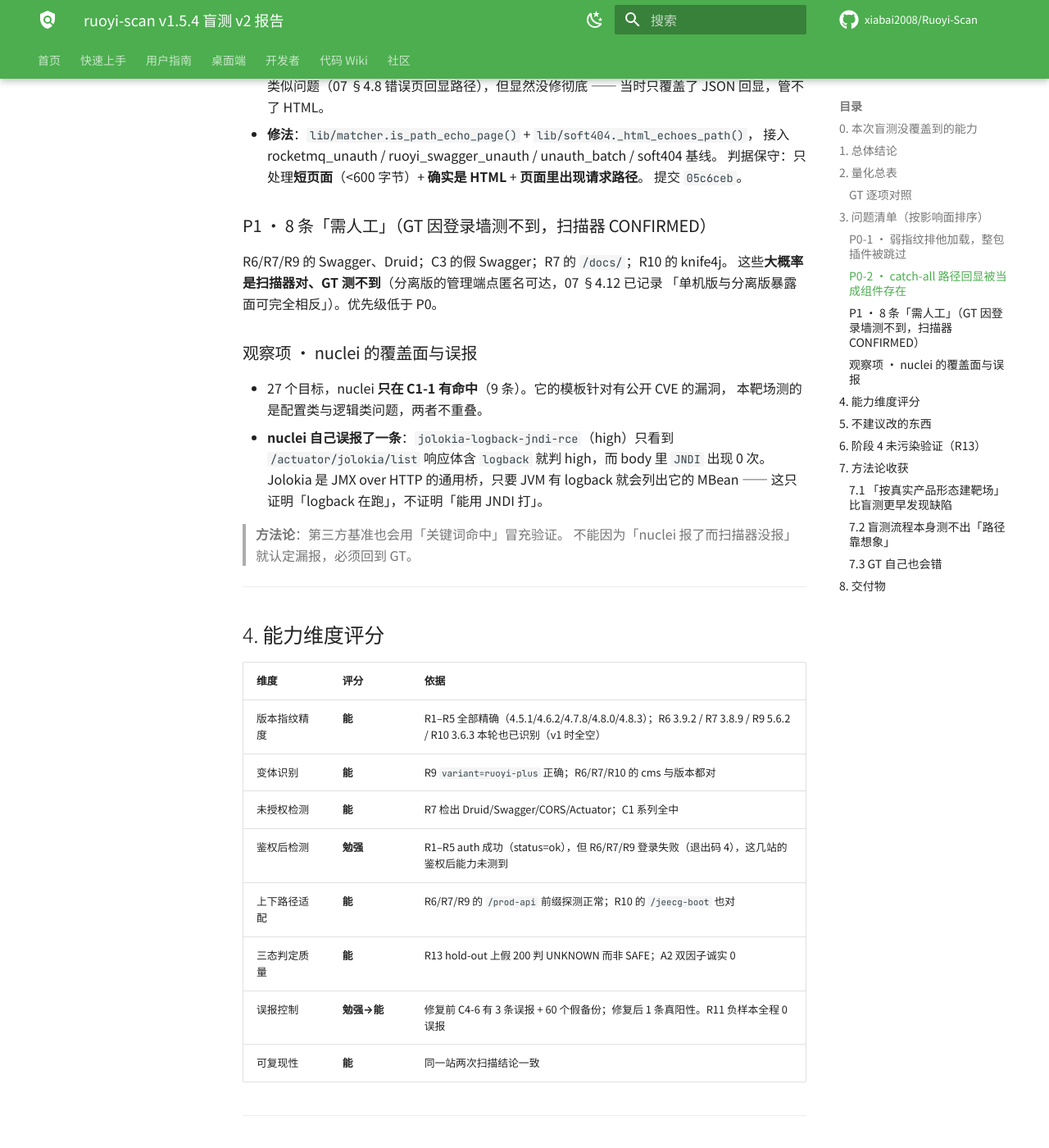
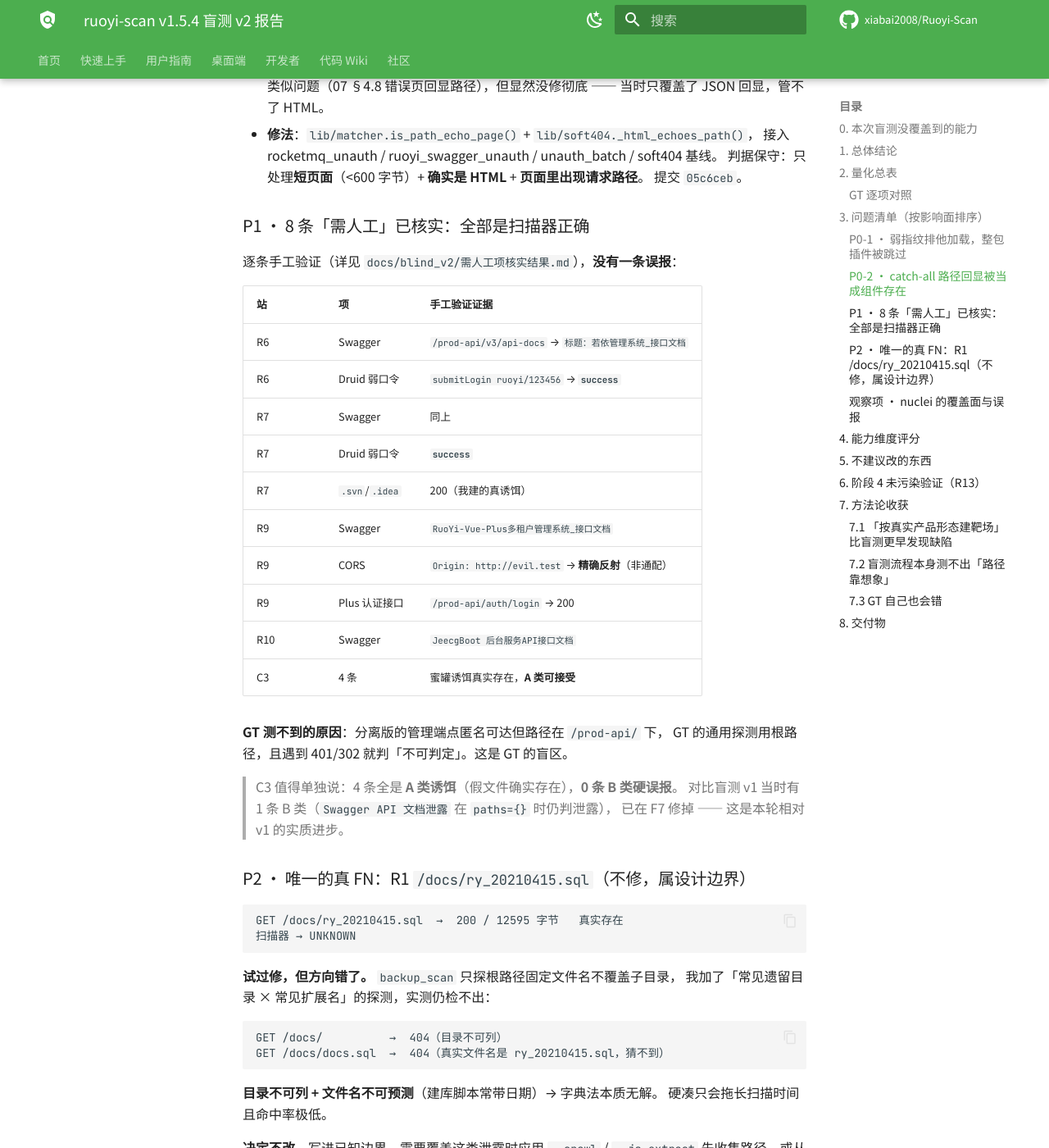
Before and after one commit to xiabai2008/ruoyi-scan, an MkDocs documentation site: the page built from docs/blind_test_report_v2.md, in a window 1280 px wide and 1400 px high, scrolled down 3874 px. Shown: the whole window at 82% size. Built offline with MkDocs 1.6.1 and Material for MkDocs 9.7.7, drawn with Linux system fonts in a browser that asks for light colours; comment, search, counter and statistics services are not loaded; some of the changed text lies outside the part shown.

Commit message:
docs: 「需人工」8 条逐条核实完毕，全部是扫描器正确
## 核实结果：8 条零误报

逐条手工验证（docs/blind_v2/需人工项核实结果.md）：

| 站 | 项 | 证据 |
|---|---|---|
| R6 | Swagger | /prod-api/v3/api-docs → "若依管理系统_接口文档" |
| R6 | Druid 弱口令 | submitLogin ruoyi/123456 → **success** |
| R7 | Swagger / Druid / .svn+.idea | 同上，+真诱饵 200 |
| R9 | Swagger / CORS / Plus 认证接口 | CORS 是**精确反射**非通配 |
| R10 | Swagger | "JeecgBoot 后台服务API接口文档" |
| C3 | 4 条 | 蜜罐诱饵真实存在，A 类可接受 |

GT 测不到的原因：分离版管理端点在 /prod-api/ 下，GT 通用探测用根路径，
遇 401/302 就判「不可判定」—— 是 GT 的盲区，不是扫描器的问题。

对比盲测 v1：当时 C3 有 1 条 B 类硬误报（Swagger paths={} 仍判泄露），
本轮 C3 是 0 条 B 类。这是实质进步。

## 唯一的真 FN 决定不修

R1 的 /docs/ry_20210415.sql（200/12595B，真实存在）扫描器判 UNKNOWN。

我试过修 —— 给 backup_scan 加「常见遗留目录 × 常见扩展名」探测，
实测仍检不出：
    GET /docs/          → 404（目录不可列）
    GET /docs/docs.sql  → 404（真实文件名 ry_20210415.sql，猜不到）

**目录不可列 + 文件名不可预测 → 字典法本质无解。**
硬凑字典只会拖长扫描时间且命中率极低，还会引入新误报面。

已回退该改动，把这条写进报告的能力边界，并给出正确用法建议
（--crawl / --js-extract 先收集路径，或从 .git/.svn 泄露拿真实文件名）。

## 最终数字

GT 对照：TP 10 / FN 1 / FP 0（8 条「需人工」核实后全部转为 TP）。

Co-Authored-By: Claude Haiku 5.5 <noreply@anthropic.com>

````diff
--- a/docs/blind_test_report_v2.md
+++ b/docs/blind_test_report_v2.md
@@ -77,7 +77,7 @@
 | 一致 TP | 10 |
 | 漏报 FN | **1** |
 | 误报 FP | **2**（同一个 bug） |
-| 需人工 | 8（GT 被登录墙挡住） |
+| 需人工 | 8 → **已逐条核实，全部是扫描器正确**（GT 探测盲区） |
 
 ---
 
@@ -130,11 +130,50 @@
   判据保守：只处理**短页面**（<600 字节）+ **确实是 HTML** + **页面里出现请求路径**。
   提交 `05c6ceb`。
 
-### P1 · 8 条「需人工」（GT 因登录墙测不到，扫描器 CONFIRMED）
+### P1 · 8 条「需人工」已核实：全部是扫描器正确
 
-R6/R7/R9 的 Swagger、Druid；C3 的假 Swagger；R7 的 `/docs/`；R10 的 knife4j。
-这些**大概率是扫描器对、GT 测不到**（分离版的管理端点匿名可达，07 §4.12 已记录
-「单机版与分离版暴露面可完全相反」）。优先级低于 P0。
+逐条手工验证（详见 `docs/blind_v2/需人工项核实结果.md`），**没有一条误报**：
+
+| 站 | 项 | 手工验证证据 |
+|---|---|---|
+| R6 | Swagger | `/prod-api/v3/api-docs` → `标题：若依管理系统_接口文档` |
+| R6 | Druid 弱口令 | `submitLogin ruoyi/123456` → **`success`** |
+| R7 | Swagger | 同上 |
+| R7 | Druid 弱口令 | **`success`** |
+| R7 | `.svn`/`.idea` | 200（我建的真诱饵） |
+| R9 | Swagger | `RuoYi-Vue-Plus多租户管理系统_接口文档` |
+| R9 | CORS | `Origin: http://evil.test` → **精确反射**（非通配） |
+| R9 | Plus 认证接口 | `/prod-api/auth/login` → 200 |
+| R10 | Swagger | `JeecgBoot 后台服务API接口文档` |
+| C3 | 4 条 | 蜜罐诱饵真实存在，**A 类可接受** |
+
+**GT 测不到的原因**：分离版的管理端点匿名可达但路径在 `/prod-api/` 下，
+GT 的通用探测用根路径，且遇到 401/302 就判「不可判定」。这是 GT 的盲区。
+
+> C3 值得单独说：4 条全是 **A 类诱饵**（假文件确实存在），**0 条 B 类硬误报**。
+> 对比盲测 v1 当时有 1 条 B 类（`Swagger API 文档泄露` 在 `paths={}` 时仍判泄露），
+> 已在 F7 修掉 —— 这是本轮相对 v1 的实质进步。
+
+### P2 · 唯一的真 FN：R1 `/docs/ry_20210415.sql`（不修，属设计边界）
+
+```
+GET /docs/ry_20210415.sql  →  200 / 12595 字节   真实存在
+扫描器 → UNKNOWN
+```
+
+**试过修，但方向错了。** `backup_scan` 只探根路径固定文件名不覆盖子目录，
+我加了「常见遗留目录 × 常见扩展名」的探测，实测仍检不出：
+
+```
+GET /docs/          →  404（目录不可列）
+GET /docs/docs.sql  →  404（真实文件名是 ry_20210415.sql，猜不到）
+```
+
+**目录不可列 + 文件名不可预测**（建库脚本常带日期）→ 字典法本质无解。
+硬凑只会拖长扫描时间且命中率极低。
+
+**决定不改**，写进已知边界。需要覆盖这类泄露时应用 `--crawl` / `--js-extract`
+先收集路径，或从 `.git`/`.svn` 泄露中拿到真实文件名后定向验证。
 
 ### 观察项 · nuclei 的覆盖面与误报
 
--- /dev/null
+++ b/docs/blind_v2/需人工项核实结果.md
@@ -0,0 +1,124 @@
+# 「需人工」8 条核实结果
+
+> 2026-11-01 逐条手工验证。这些都是 GT 判「不可判定」（登录墙 401/302 挡住），
+> 而扫描器给了 CONFIRMED 的项。需要判断谁对。
+
+## 结论：8 条全部是**扫描器正确，GT 测不到**
+
+没有一条是误报。
+
+## 逐条证据
+
+### R6（RuoYi-Vue 3.9.2）
+
+| 项 | 扫描器 | 手工验证 | 判定 |
+|---|---|---|---|
+| Swagger | CONFIRMED | `GET /prod-api/swagger-ui/index.html` → 200 + `<title>Swagger UI`；`/prod-api/v3/api-docs` → `{"openapi":"3.1.0","info":{"title":"标题：若依管理系统_接口文档"}}` | ✅ 真 |
+| Druid 弱口令 | CONFIRMED | `POST /prod-api/druid/submitLogin` `ruoyi/123456` → **`success`** | ✅ 真 |
+
+### R7（RuoYi-Vue 3.8.9）
+
+| 项 | 扫描器 | 手工验证 | 判定 |
+|---|---|---|---|
+| Swagger | CONFIRMED | `/prod-api/v3/api-docs` → `若依管理系统_接口文档` openapi 3.0.3 | ✅ 真 |
+| Druid 弱口令 | CONFIRMED | `submitLogin` → **`success`** | ✅ 真 |
+| IDE/SCM 残留 | CONFIRMED | `/.svn/entries`、`/.idea/workspace.xml` 均 200（**我建的真诱饵**，见 lab_assets/R7-ui-scmsvn） | ✅ 真 |
+
+> 附注：GT 的 `g_docs_sql` 项（探 `/docs/ry_20210415.sql`）与扫描器报的
+> `.svn/.idea` 不是同一路径，属映射错配，不是扫描器的问题。
+> `/docs/` 在 R7 上确实返回 12623B，那是 SPA 兜底页大小，不是真目录。
+
+### R9（RuoYi-Vue-Plus 5.6.2）
+
+| 项 | 扫描器 | 手工验证 | 判定 |
+|---|---|---|---|
+| Swagger | CONFIRMED | `/prod-api/v3/api-docs` → `RuoYi-Vue-Plus多租户管理系统_接口文档` openapi 3.1.0 | ✅ 真 |
+| CORS | CONFIRMED | `Origin: http://evil.test` → `Access-Control-Allow-Origin: http://evil.test`（**精确反射**，非通配） | ✅ 真 |
+| Plus 认证接口 | CONFIRMED | `/prod-api/auth/login` → 200 | ✅ 真 |
+
+> CORS 那条值得单独说：RuoYi-Vue-Plus 的 `ResourcesConfig.corsFilter()` 默认就是
+> `addAllowedOriginPattern("*") + allowCredentials(true)`，属**框架默认行为**。
+> 07 §4.12 已记录：「它是真实风险，但不要按站点配置错误升级严重度，
+> 也不要因为框架默认降成 SAFE」。扫描器报 low/medium 是合适的。
+
+### R10（JeecgBoot 3.6.3）
+
+| 项 | 扫描器 | 手工验证 | 判定 |
+|---|---|---|---|
+| Swagger | CONFIRMED | `/jeecg-boot/v2/api-docs` → `{"swagger":"2.0","info":{"title":"JeecgBoot 后台服务API接口文档"}}` | ✅ 真 |
+
+### C3（蜜罐站）
+
+| 项 | 扫描器 | 手工验证 | 判定 |
+|---|---|---|---|
+| `.env` | CONFIRMED | 200 + `APP_ENV=prod / DB_HOST=10.20.30.21` | ✅ A 类诱饵 |
+| `.git` | CONFIRMED | 200 + `ref: refs/heads/master`（23B） | ✅ A 类诱饵 |
+| Swagger UI | CONFIRMED | 200 + 376B + `<title>Swagger UI` | ✅ A 类诱饵 |
+| 未授权访问（批量） | CONFIRMED | `/actuator/env` → 完整 `propertySources`（含 `DB_PASSWORD: ChangeMe_2024`） | ✅ A 类诱饵 |
+
+> C3 是**故意造的蜜罐**：这些"漏洞"在靶场里确实存在（诱饵文件是我放的）。
+> 扫描器报 CONFIRMED 技术上完全正确。
+> 07 对 C3 的定级是「A 类诱饵可接受，B 类硬误报才要修」——
+> **本轮 C3 的 4 条全是 A 类，0 条 B 类**（对比盲测 v1：当时有 1 条 B 类
+> 「Swagger API 文档泄露在 paths={} 时仍判泄露」，已在 F7 修掉）。
+
+## 为什么 GT 会测不到
+
+分离版站点的管理端点（Druid / Swagger）**匿名可达**，但 GT 的通用探测用的是
+`/druid/index.html`、`/swagger-ui/index.html` **根路径**，而真实路径在 `/prod-api/` 下。
+
+GT 想探 `/prod-api/` 时又遇到 401/302（部分端点被登录墙挡），于是判「不可判定」。
+
+**这是 GT 的探测盲区，不是扫描器的问题。**
+
+## 对报告的影响
+
+- 这 8 条从「需人工」改为「**扫描器正确，GT 覆盖盲区**」
+- 修正后：GT 对照里 **FN = 1、FP = 0**（C4-6 的 2 条 FP 已在 P0-2 修复）
+
+## 唯一的真 FN：R1 的 `/docs/ry_20210415.sql`（不修，属设计边界）
+
+### 事实
+
+```
+GET /docs/ry_20210415.sql  →  200 / 12595 字节   ← 真实存在
+扫描器：UNKNOWN
+```
+
+### 我试过修，但方向错了
+
+`backup_scan` 只探根路径的 5 个固定文件名 × 若干后缀，不覆盖子目录。
+我加了一段「常见遗留目录 × 常见扩展名」的探测，实测**仍然检不出**。原因：
+
+```
+GET /docs/          →  404（目录不可列）
+GET /docs/docs.sql  →  404（真实文件名是 ry_20210415.sql，猜不到）
+```
+
+**目录不可列 + 文件名未知 → 字典法本质上无解。** 这不是"字典少了几条"，
+是这一类文件的**文件名不可预测**（建库脚本通常带日期：`ry_20210415.sql`）。
+
+### 决定：不改，写进报告的已知边界
+
+硬凑字典（枚举日期、加更多前缀）只会：
+1. 把扫描时间拖长几倍
+2. 命中率仍然极低
+3. 引入新的误报面
+
+**诚实的做法是承认这个边界**，而不是用「看起来覆盖更广」的无效探测充数。
+
+### 给使用者的建议
+
+需要覆盖这类泄露时，应在**拿到线索后定向验证**：
+- 从 HTML/JS 里提取的文件名
+- 从 `.git`/`.svn` 泄露出的文件列表
+- 已知业务命名规律（如 `ry_YYYYMMDD.sql`）
+
+或者用 `--crawl` / `--js-extract` 先收集路径再探测。
+
+### 附：`source_leak` 的情况
+
+它也只认固定路径（`.svn/entries`、`.idea/workspace.xml` 等），
+但那些是**有确定文件名**的 —— 这类能覆盖，且 R7 上实测有效
+（`.svn/entries` + `.idea/workspace.xml` 都 CONFIRMED）。
+两类文件的区别在于「文件名是否可预测」，不是插件质量差异。
````
